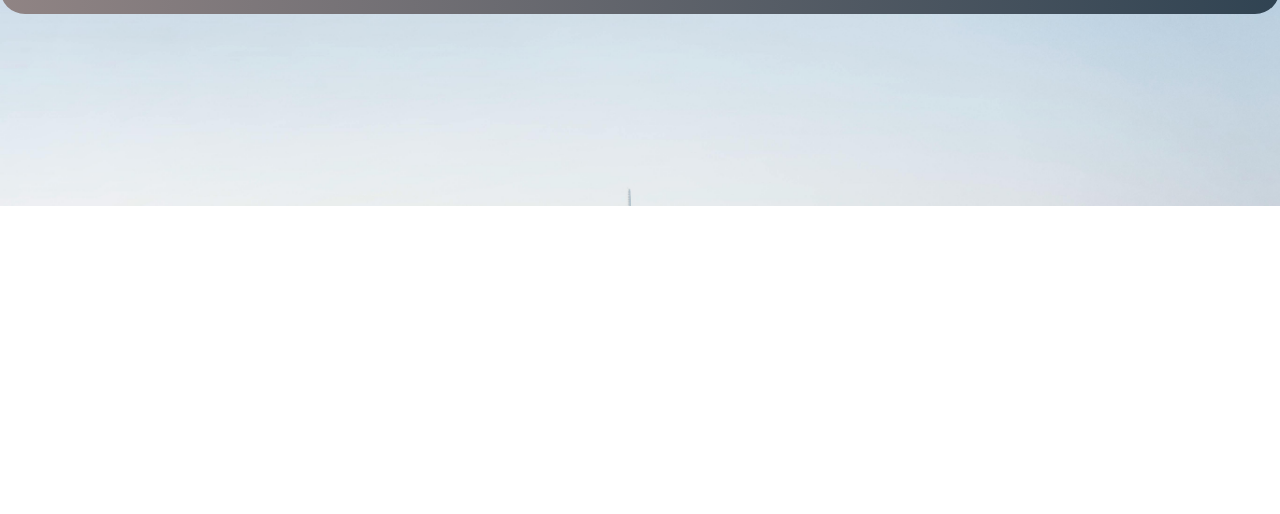
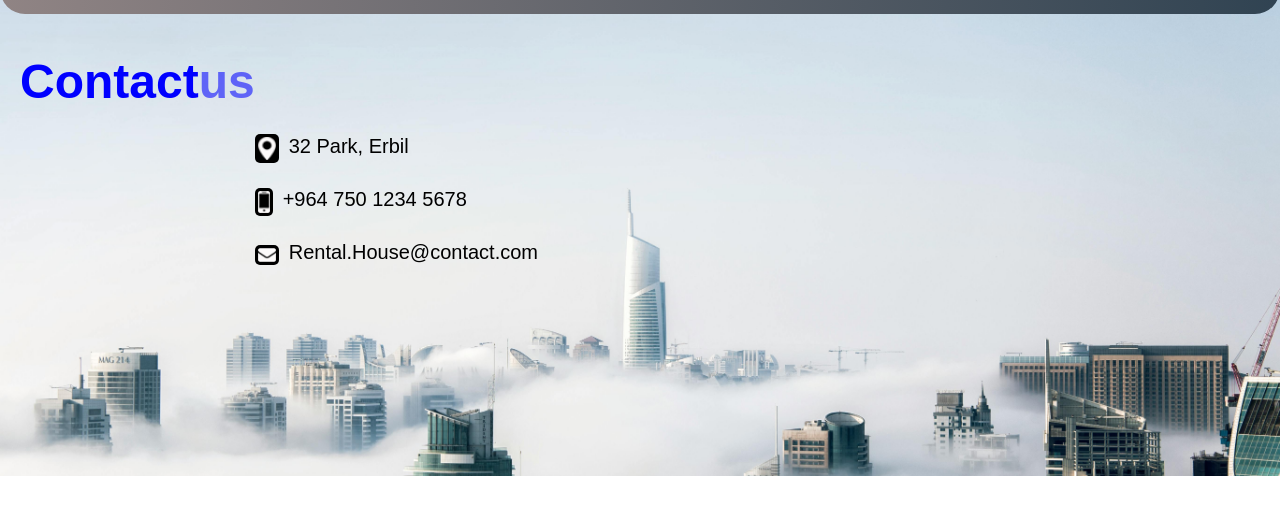
Before and after one commit to BTDOP/Rental-House, a plain HTML site: page contact.html in a window 1280 px wide. Shown: the part 100-614 px from the top of the page. Drawn offline with Linux system fonts and the light colour scheme; a web font is replaced by a local one.

Commit message:
more codes

```diff
--- a/contact.html
+++ b/contact.html
@@ -37,5 +37,44 @@
             <li><a href="News.html" class="nav-link">News</a></li>
         </ul>
     </nav>
+
+    <section>
+        <div class="ContactUs">
+            <H1 class="C"> Contact</H1><H1 class="U"> us</H1>
+
+            <div class="row">
+                <div class="info_contact">
+                  <h5>
+
+                  </h5>
+                  <div>
+                    <div class="img-box" >
+                      <img src="images/location.png" width="18px" alt="" class="img-box-c">
+                    </div>
+                    <p>
+                      32 Park, Erbil
+                    </p>
+                  </div>
+                  <div>
+                    <div class="img-box" >
+                      <img src="images/phone.png" width="12px" alt="" class="img-box-c">
+                    </div>
+                    <p>
+                      +964 750 1234 5678
+                    </p>
+                  </div>
+                  <div>
+                    <div class="img-box">
+                      <img src="images/mail.png" width="18px" alt="" class="img-box-c">
+                    </div>
+                    <p>
+                      Rental.House@contact.com
+                    </p>
+                  </div>
+                </div>
+              </div>
+
+        </div>
+    </section>
 </body>
 </html>
--- a/style.css
+++ b/style.css
@@ -176,8 +176,8 @@ iframe{
     margin-top: 10px;
     display: flex;
     align-items: center;
-    margin-top: 3em;
-    margin-bottom: 3em;
+    margin-top: 1em;
+    margin-bottom: 1em;
   }
 
   .img{
@@ -269,8 +269,8 @@ font-size: 15px;
 }
 
 .OP{
-  padding-top: 3em;
-  padding-bottom: 4em;
+  padding-top: 1em;
+  padding-bottom: 2em;
 }
 .OP table{
   margin: auto;
@@ -350,3 +350,32 @@ font-size: 15px;
   width: 100%;
   height: 600px;
 }
+
+.C{
+  color: blue;
+  font-size: 48px;
+}
+
+.U{
+  color: rgba(0, 0, 255, 0.564);
+  font-size: 48px;
+
+}
+
+.ContactUs{
+  margin-left: 20px;
+  display: flex;
+
+}
+
+.ContactUs>div, .ContactUs p{
+  color: black;
+  font-size: 20px;
+  margin-top: 10px;
+}
+
+.img-box-c{
+  padding: 3px;
+  background-color: black;
+  border-radius: 5px;
+}
```
